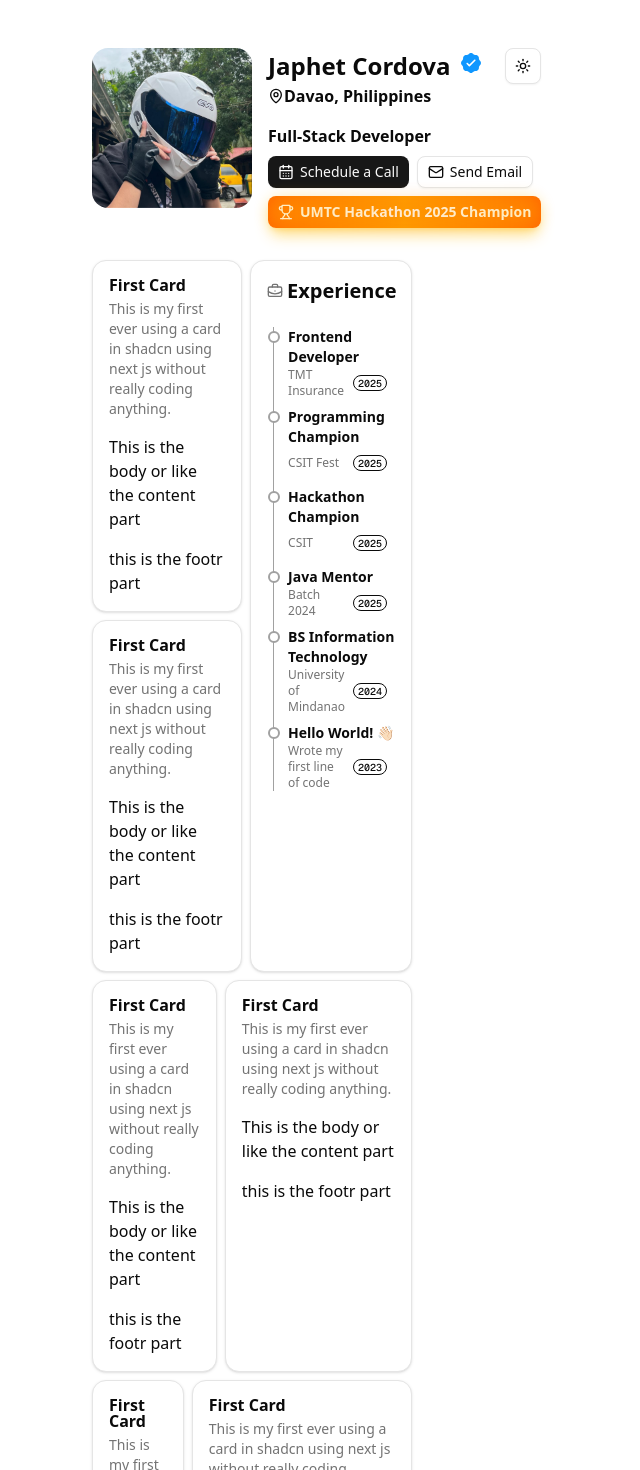
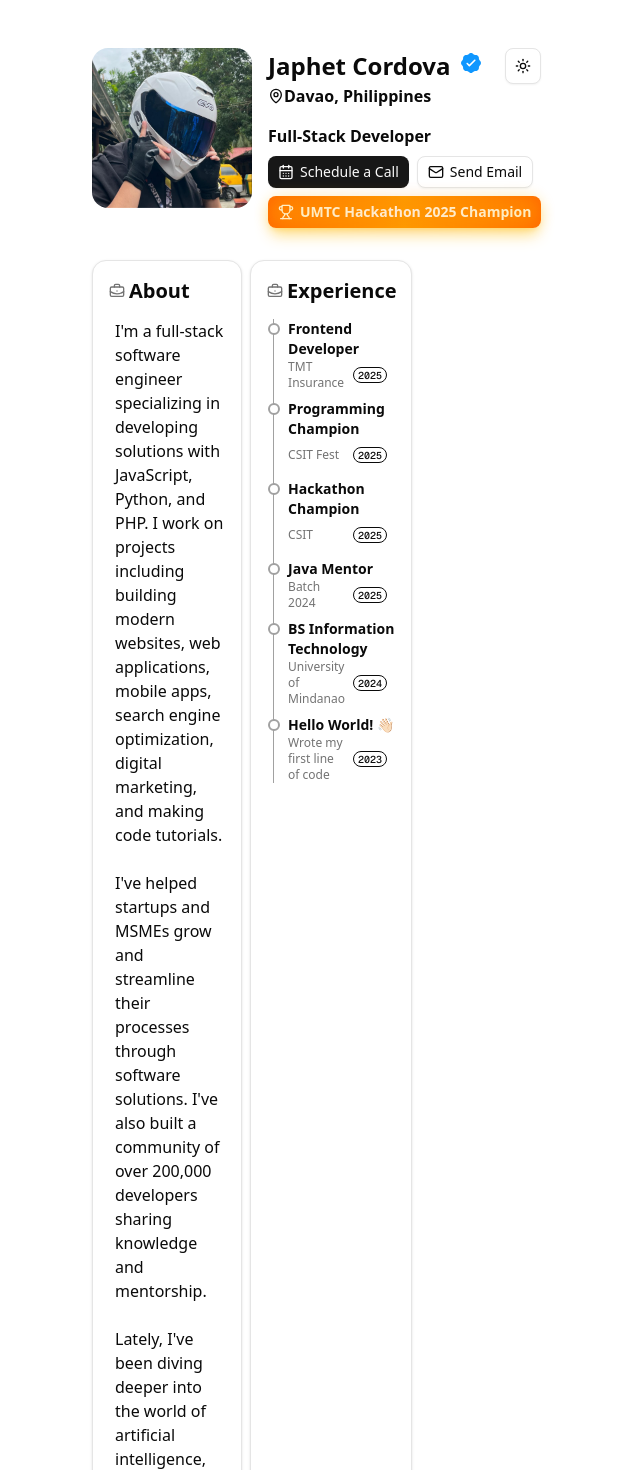
Before and after one commit to japhetcordova/vierax, a Next.js app: page /profile in a window 1280 px wide. Shown: the top 1470 px of the page, without its empty margins (388-1028 px from the left). Built offline with nearby package versions, Linux system fonts and the light colour scheme.

Commit message:
09: about card

```diff
--- /dev/null
+++ b/src/app/profile/body/about.tsx
@@ -0,0 +1,46 @@
+import { Card, CardTitle, CardContent, CardHeader, CardAction} from "../../../components/ui/card";
+import { BriefcaseBusiness } from "lucide-react";
+import Link from "next/link";
+import { ChevronRight } from "lucide-react";
+export function About(){
+
+    const action = false;
+    const link = "/profile";
+
+    return(
+        <Card className="py-4 h-full">
+            <CardHeader>
+                <CardTitle className="m-0">
+                    <div className="flex items-center text-xl">
+                        <BriefcaseBusiness className="h-4 w-4 mr-1 flex items-end text-muted-foreground"/> About
+                    </div>
+
+                </CardTitle>
+                { action &&(
+                    <Link href={link}>
+                        <CardAction className="text-xs ">
+                            <div className="flex">
+                                <p>See more</p><ChevronRight className="h-4.5 w-4.5"/>
+                            </div>
+                        </CardAction>
+                    </Link>
+                )}
+
+            </CardHeader>
+            <CardContent className="mt-0 pl-3.5">
+                <p>
+                    I&apos;m a full-stack software engineer specializing in developing solutions with JavaScript, Python, and PHP. I work on projects including building modern websites, web applications, mobile apps, search engine optimization, digital marketing, and making code tutorials.
+                </p>
+                <br />
+                <p>
+                    I&apos;ve helped startups and MSMEs grow and streamline their processes through software solutions. I&apos;ve also built a community of over 200,000 developers sharing knowledge and mentorship.
+
+                </p>
+                <br />
+                <p>
+                    Lately, I&apos;ve been diving deeper into the world of artificial intelligence, focusing on integrating AI tools and techniques into modern applications. My work now includes developing AI-powered solutions, creating intelligent applications, and leveraging generative AI to optimize development workflows and deliver cutting-edge technology.
+                </p>
+            </CardContent>
+        </Card>
+    )
+}
--- a/src/components/timeline.tsx
+++ b/src/app/profile/body/experience.tsx
@@ -1,5 +1,5 @@
 import { Badge } from "@/components/ui/badge";
-import { Card, CardTitle, CardContent, CardHeader, } from "./ui/card";
+import { Card, CardTitle, CardContent, CardHeader, } from "../../../components/ui/card";
 import { BriefcaseBusiness } from "lucide-react";
 
 
--- a/src/app/profile/profileBody.tsx
+++ b/src/app/profile/profileBody.tsx
@@ -1,12 +1,13 @@
 import JaphCard from "../../components/japhcard"
-import { Timeline } from "../../components/timeline"
+import { Timeline } from "./body/experience"
+import { About } from "./body/about"
 export const ProfileBody = () =>{
     return(
         <div className="flex flex-col gap-y-2 w-full mt-4">
             <div className="flex flex-col md:flex-row gap-x-2 w-full">
                 <div className="flex flex-col flex-1 gap-y-2 basis-1">
                     <div className="basis-1/2">
-                        <JaphCard/>
+                        <About/>
                     </div>
                     <div className="basis-1/2">
                         <JaphCard/>
--- a/src/components/ui/card.tsx
+++ b/src/components/ui/card.tsx
@@ -7,7 +7,7 @@ function Card({ className, ...props }: React.ComponentProps<"div">) {
     <div
       data-slot="card"
       className={cn(
-        "bg-card text-card-foreground flex flex-col gap-4 rounded-xl border shadow-sm p-2",
+        "bg-card text-card-foreground flex flex-col gap-2 rounded-xl border shadow-sm p-2",
         className
       )}
       {...props}
```
Also changed, not shown: src/app/profile/body/beyond-coding.tsx (added), src/app/profile/body/blog.tsx (added), src/app/profile/body/connect.tsx (added), src/app/profile/body/recent-certifications.tsx (added), src/app/profile/body/recent-projects.tsx (added), src/app/profile/body/recommendations.tsx (added), src/app/profile/body/tech-stack.tsx (added).
